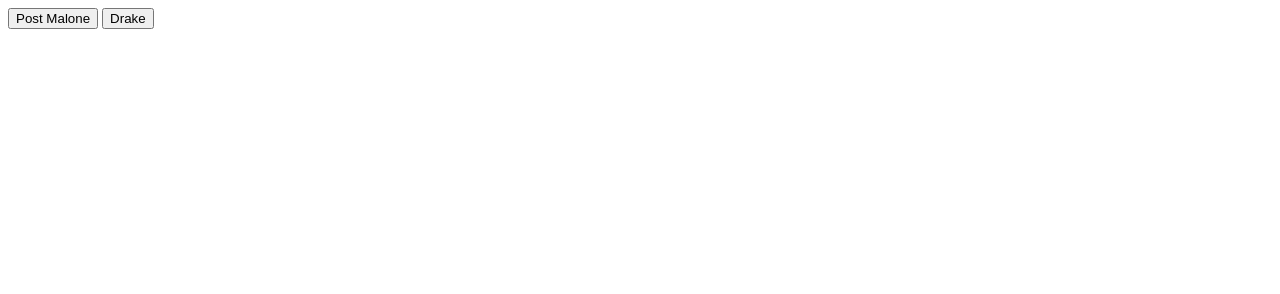
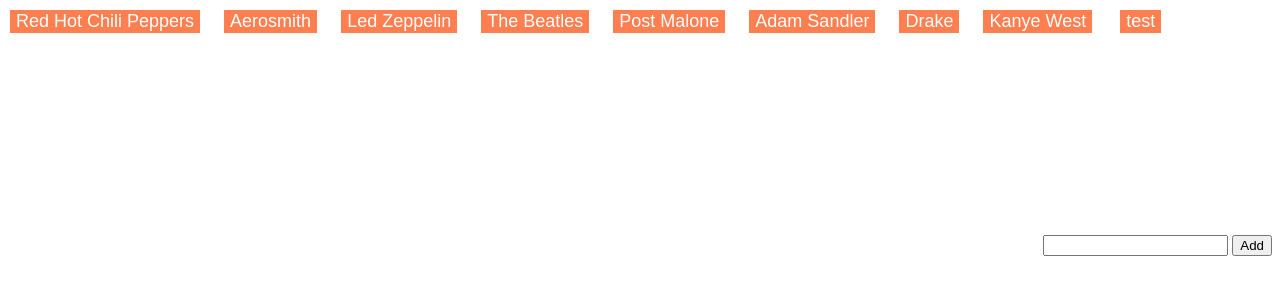
Before and after one commit to tonyc417/Week-6-gif, a plain HTML site: page index.html in a window 1280 px wide. Drawn offline with nearby package versions, Linux system fonts and the light colour scheme.

Commit message:
made the buttons look better

```diff
--- a/index.html
+++ b/index.html
@@ -8,10 +8,14 @@
     <title>Amazing Gifs</title>
 </head>
 <body>
-    <button value="postMalone" class="postMalone">Post Malone</button>
-    <button value="drake" class="drake">Drake</button>
+    <div class="newChoice">
+    <input type="text" id="textField">
+    <input type="submit" value="Add" id="choice">
+    </div>
 
-    <div class="card">
+    <button value="postmalone">test</button>
+
+    <div id="card">
         <div id="images">
         <img src="" alt="" class="gifPost">
         </div>
--- a/script.js
+++ b/script.js
@@ -1,5 +1,20 @@
-// var newDiv = $("<div>");
-// var newText = $("<p>");
+var cardHead = document.getElementById("card");
+var submitChoice = document.getElementById("choice");
+var userText = document.getElementById("textField");
+
+var celeb = ["Kanye West", "Drake", "Adam Sandler", "Post Malone", "The Beatles", "Led Zeppelin", "Aerosmith", "Red Hot Chili Peppers"];
+
+for (var j = 0; j < celeb.length; j++) {
+    var newBtn = document.createElement("BUTTON");
+    newBtn.innerHTML = celeb[j];
+    var att = document.createAttribute("value");
+    att.value = celeb[j];
+    newBtn.setAttributeNode(att);
+    document.body.prepend(newBtn);
+    console.log(att);
+}
+
+
 
 $("button").on("click", function() {
     var catergory = $(this).val();
@@ -19,9 +34,9 @@
             newImg.attr("class", [i]);
 
             var textCard = $("<p>");
-            textCard.text("Rating: " + response.data[0].rating);
+            textCard.text("Rating: " + response.data[0].rating.toUpperCase());
 
-            $(".card").prepend(newImg, textCard);
+            $("body").append(newImg, textCard);
 
 
             // newImage.attr("src", imageLink);
--- a/style.css
+++ b/style.css
@@ -1,4 +1,4 @@
-/* .card {
+/* #card {
     box-shadow: 0 4px 8px 0 rgba(0,0,0,0.2);
     transition: 0.3s;
     border-radius: 5px;
@@ -9,3 +9,16 @@
 img {
     border-radius: 5px 5px 0 0;
 } */
+
+.newChoice {
+  margin-top: 200px;
+  float: right;
+}
+
+button {
+  background-color: coral;
+  border: 2px solid white;
+  font-size: 18px;
+  color: white;
+  margin-right: 20px;
+}
```
